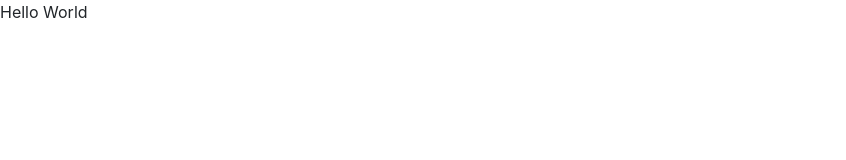
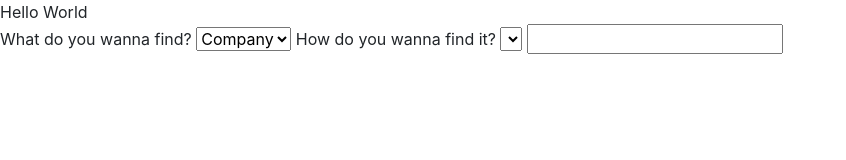
Before and after one commit to mich561d/CA2_TTT_SPA, a website built with webpack: page public/index.html in a window 1280 px wide. Shown: the whole page, without its empty margins (0-846 px from the left). Built offline with nearby package versions, Linux system fonts and the light colour scheme.

Commit message:
Tried to create option/select and inputs

```diff
--- a/public/index.html
+++ b/public/index.html
@@ -8,5 +8,17 @@
   <body>
     <div id="root"></div>
     <script src="bundle.js"></script>
+    <label>What do you wanna find?</label>
+    <select id="select" class="mdb-select md-form">
+      <option value="company">Company</option>
+      <option value="phone">Phone</option>
+      <option value="person">Person</option>
+      <option value="hobby">Hobby</option>
+      <option value="city">City</option>
+    </select>
+
+    <lable>How do you wanna find it?</lable>
+    <select id="how"> </select>
+    <input id="input" />
   </body>
 </html>
--- a/src/index.js
+++ b/src/index.js
@@ -1,5 +1,20 @@
 import "bootstrap/dist/css/bootstrap.css";
 
 const root = document.getElementById("root");
+var what = document.getElementById("select");
+var how = document.getElementById("how");
+
+alert(what.value);
 
 root.innerHTML = "Hello World";
+
+// function createSelect() {
+//   alert(what.value);
+//   if (what.value == "company") {
+//     var test = new Option("test", "this");
+//     selbox.options[selbox.options.length] = test;
+//     test.setAttribute("test", "that");
+//   }
+// }
+
+// createSelect();
```
